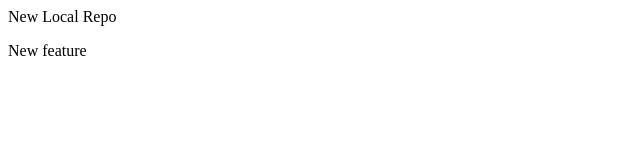
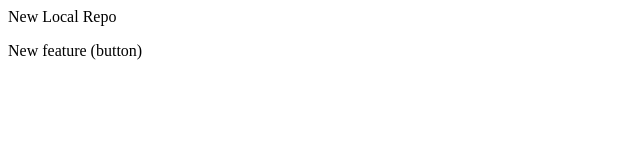
Before and after one commit to Asonvar/localrepo, a plain HTML site: page index.html in a window 1280 px wide. Shown: the full height of the page, 0-640 px from the left. Drawn offline with Linux system fonts and the light colour scheme.

```diff
--- a/index.html
+++ b/index.html
@@ -1,2 +1,2 @@
 <p>New Local Repo</p>
-<p>New feature</p>
+<p>New feature (button)</p>
```
